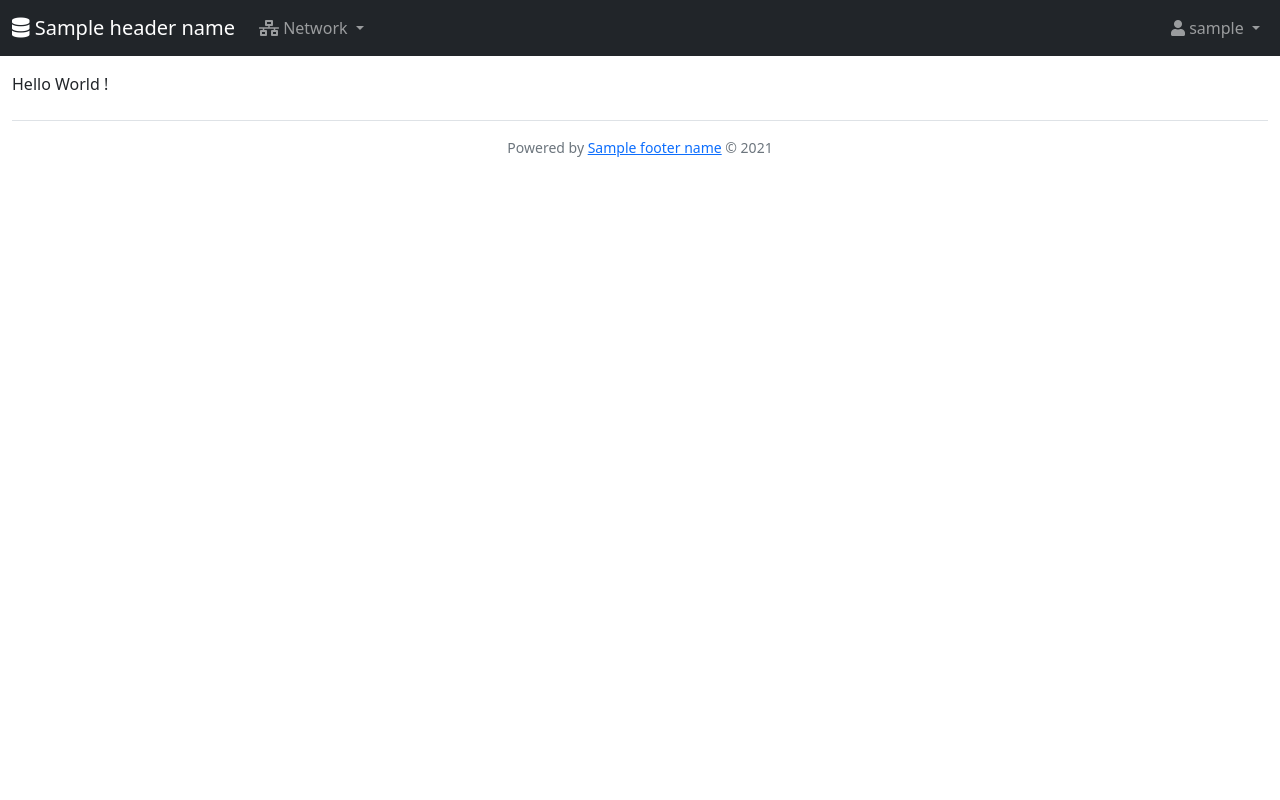
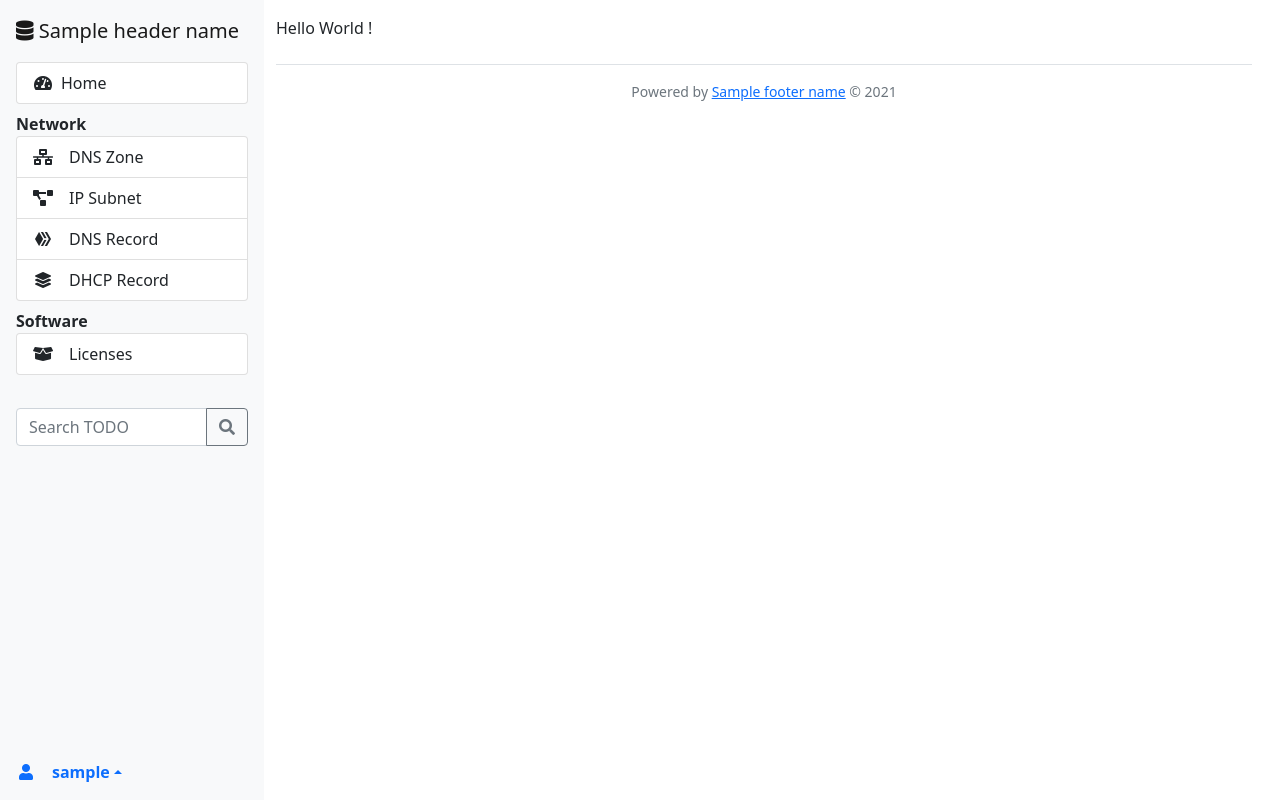
Before and after one commit to ikus060/udb, a Python web app: template src/cmdb/templates/index.html in a window 1280 px wide. Run offline with Jinja, Linux system fonts and the light colour scheme; the template is opened without the code that fills it: most values are stand-ins (such as "Sample title", 1, 10 or a date in 2020); some libraries are stand-ins or nearby versions.

Commit message:
Re-implement navigation using sidebar

```diff
--- a/src/cmdb/templates/layout.html
+++ b/src/cmdb/templates/layout.html
@@ -29,9 +29,8 @@
 
 <body>
     {% include "navbar.html" %}
-
-    <main class="container-fluid">
-        <div class="col py-3">
+    <main>
+        <div class="container-fluid">
             {% block body %}
             {% endblock %}
             <footer class="pt-3 mt-4 text-muted border-top text-center small">
--- a/src/cmdb/templates/navbar.html
+++ b/src/cmdb/templates/navbar.html
@@ -1,43 +1,101 @@
-<nav class="navbar navbar-expand-md navbar-dark bg-dark">
-  <div class="container-fluid">
-    <a class="navbar-brand" href="/"><i class="fas fa-database"></i> {{header_name}}</a>
-    <button class="navbar-toggler" type="button" data-bs-toggle="collapse" data-bs-target="#navbarSupportedContent"
-      aria-controls="navbarSupportedContent" aria-expanded="false" aria-label="Toggle navigation">
-      <span class="navbar-toggler-icon"></span>
+<!--Main Navigation-->
+<header>
+
+  {% if username %}
+  <!-- Sidebar -->
+  <nav class="sidebar navbar navbar-expand-lg navbar-light bg-light fixed-top p-3 flex-column align-items-start ">
+
+    <div>
+
+      <!-- Toggle -->
+      <button class="navbar-toggler me-3" type="button" data-bs-toggle="collapse" data-bs-target="#sidebarMenu"
+        aria-controls="sidebarMenu" aria-expanded="false" aria-label="Toggle navigation">
+        <i class="fas fa-bars"></i>
       </button>
-    <div class="collapse navbar-collapse" id="navbarSupportedContent">
+
+      <!-- Brand -->
+      <a class="navbar-brand" href="{{ url_for('') }}">
+        <i class="fas fa-database"></i> {{ header_name }}
+      </a>
+
+    </div>
+
+    <div id="sidebarMenu" class="collapse navbar-collapse flex-column align-items-start w-100 mt-3">
+
+      <div class="list-group w-100">
+        <a href="{{ url_for('') }}" class="list-group-item list-group-item-action py-2 ripple" aria-current="true">
+          <i class="fas fa-tachometer-alt fa-fw me-2"></i><span>Home</span>
+        </a>
+      </div>
+      <div class="mt-2">
+        <strong>{% trans %}Network{% endtrans %}</strong>
+      </div>
+      <div class="list-group w-100">
+        <a href="{{ url_for('dnszone') }}" class="list-group-item list-group-item-action py-2 ripple">
+          <i class="fas fa-network-wired fa-fw me-3"></i><span>{% trans %}DNS Zone{%endtrans%}</span>
+        </a>
+        <a href="{{ url_for('subnet') }}" class="list-group-item list-group-item-action py-2 ripple">
+          <i class="fas fa-project-diagram fa-fw me-3"></i><span>{% trans %}IP Subnet{%endtrans%}</span>
+        </a>
+        <a href="{{ url_for('dnsrecord') }}" class="list-group-item list-group-item-action py-2 ripple">
+          <i class="fab fa-hive fa-fw me-3"></i><span>{% trans %}DNS Record{%endtrans%}</span>
+        </a>
+        <a href="{{ url_for('dhcprecord') }}" class="list-group-item list-group-item-action py-2 ripple">
+          <i class="fas fa-layer-group fa-fw me-3"></i><span>{% trans %}DHCP Record{%endtrans%}</span>
+        </a>
+      </div>
+      <div class="mt-2">
+        <strong>{% trans %}Software{% endtrans %}</strong>
+      </div>
+      <div class="list-group w-100">
+        <a href="#" class="list-group-item list-group-item-action py-2 ripple">
+          <i class="fas fa-box-open fa-fw me-3"></i><span>Licenses</span>
+        </a>
+      </div>
+
       {% if username %}
-      <ul class="navbar-nav me-auto mb-2 mb-lg-0">
-        <li class="nav-item dropdown">
-          <a class="nav-link dropdown-toggle" href="#" id="navbarDropdown" role="button" data-bs-toggle="dropdown"
-            aria-expanded="false">
-            <i class="fas fa-network-wired"></i> {% trans %}Network{%endtrans%}
+      <!-- Search form -->
+      <hr />
+      <form class="d-flex mb-auto">
+        <div class="input-group mb-3">
+          <input type="text" class="form-control" placeholder="Search TODO" aria-label="Search" aria-describedby="button-addon2">
+          <button class="btn btn-outline-secondary" type="button" id="button-addon2"><i class="fas fa-search"></i></button>
+        </div>
+      </form>
+      {% endif %}
+
+      <hr />
+      <div class="dropdown dropup">
+        <a href="#" class="d-flex align-items-center text-decoration-none dropdown-toggle " id="dropdownUser1"
+          data-bs-toggle="dropdown" aria-expanded="false">
+          <i class="fas fa-user fa-fw me-3"></i> <strong>{{ username }}</strong>
         </a>
-          <ul class="dropdown-menu" aria-labelledby="navbarDropdown">
-            <li><a class="dropdown-item" href="{{ url_for('dnszone') }}">{% trans %}DNS Zone{%endtrans%}</a></li>
-            <li><a class="dropdown-item" href="{{ url_for('subnet') }}">{% trans %}IP Subnet{%endtrans%}</a></li>
-            <li><a class="dropdown-item" href="{{ url_for('dnsrecord') }}">{% trans %}DNS Record{%endtrans%}</a></li>
-            <li><a class="dropdown-item" href="{{ url_for('dhcprecord') }}">{% trans %}DHCP Record{%endtrans%}</a></li>
-          </ul>
-        </li>
-      </ul>
-      <div class="d-flex">
-        <ul class="navbar-nav">
-          <a class="nav-link dropdown-toggle" href="#" id="navbarUserDropdown" role="button" data-bs-toggle="dropdown"
-            aria-expanded="false">
-            <i class="fas fa-user"></i> {{username}}
-          </a>
-          <ul class="dropdown-menu dropdown-menu-end" aria-labelledby="navbarUserDropdown">
+        <ul class="dropdown-menu text-small shadow" aria-labelledby="dropdownUser1" style="">
+          <li><a class="dropdown-item" href="#">Settings</a></li>
           <li><a class="dropdown-item" href="#">Profile</a></li>
-            <li><a class="dropdown-item" href="#">Settings</a></li>
           <li>
             <hr class="dropdown-divider">
           </li>
-            <li><a class="dropdown-item" href="{{ url_for('logout') }}">Logout</a></li>
-          </ul>
+          <li><a class="dropdown-item" href="{{ url_for('logout') }}">Sign out</a></li>
         </ul>
       </div>
+
+    </div>
+    <!-- sidebarMenu -->
+  </nav>
   {% endif %}
-    </div>
-  </div>
-</nav>
+</header>
+<!--Main Navigation-->
+
+<style>
+  @media (min-width: 992px) {
+    .navbar {
+      width: 264px;
+      height: 100vh;
+      overflow-y: scroll;
+    }
+    main {
+      padding: 1rem 1rem 1rem 264px;
+    }
+  }
+</style>
```
Lines whose indentation alone changed are shown as unchanged.
